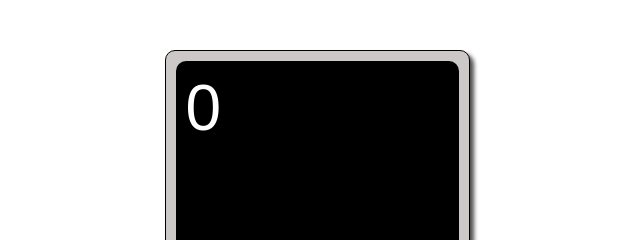
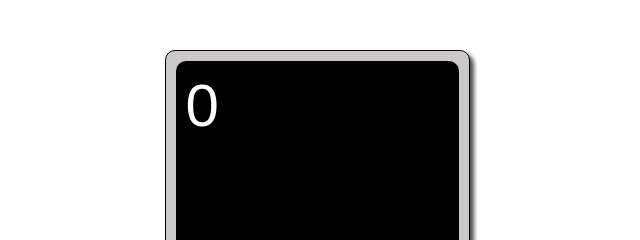
Before and after one commit to ElPetra/Calculator, a plain HTML site: page index.html in a window 1280 px wide. Shown: the top 240 px of the page, 323-963 px from the left. Drawn offline with Linux system fonts and the light colour scheme.

Commit message:
some details

```diff
--- a/style.css
+++ b/style.css
@@ -5,7 +5,7 @@
 }
 .calc {
     margin: 50px auto;
-    max-width: min-content;
+    max-width: 305px;
     width: 100%;
     height: min-content;
     border-radius: 10px;
@@ -34,8 +34,9 @@
 }
 .calc-screen p {
     text-align: right;
-    font-size: 4rem;
+    font-size: 60px;
     margin: 0;
+    max-width: 300px;
 }
 .buttons {
     display: grid;
```
